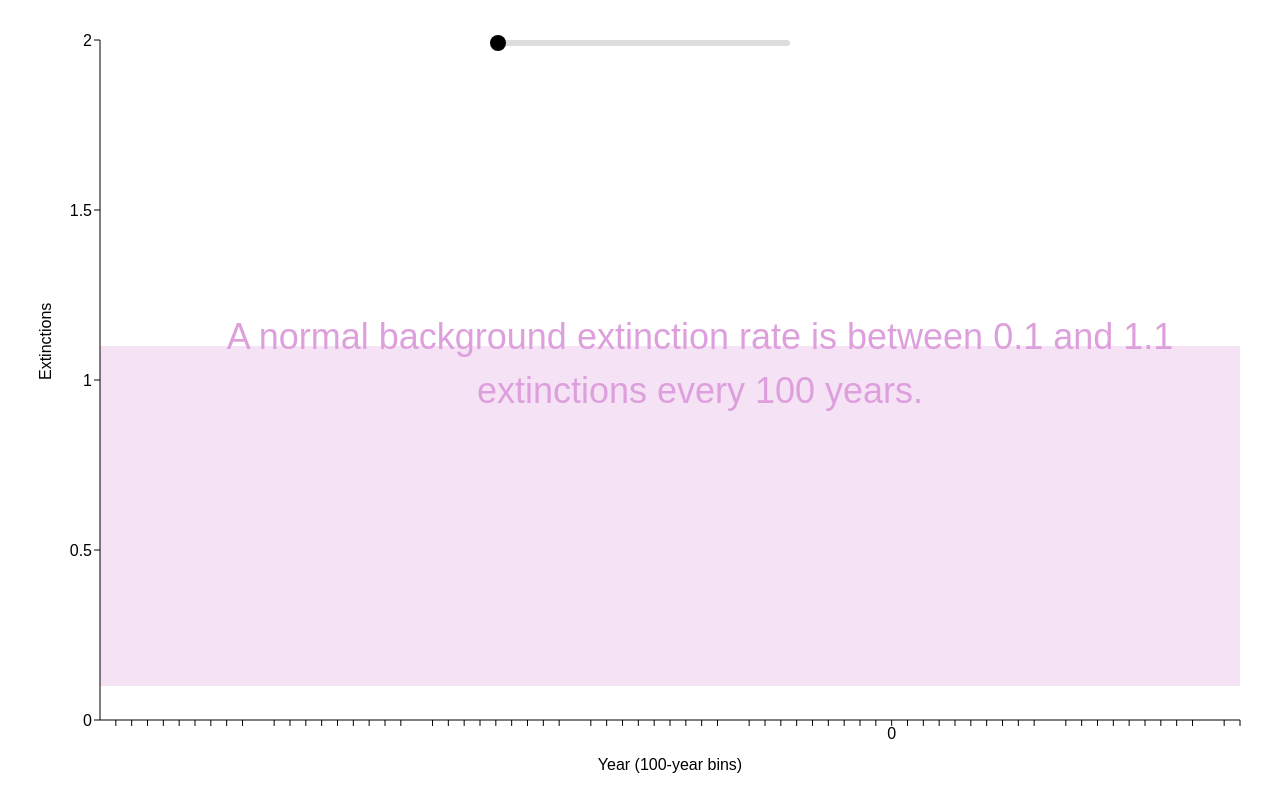
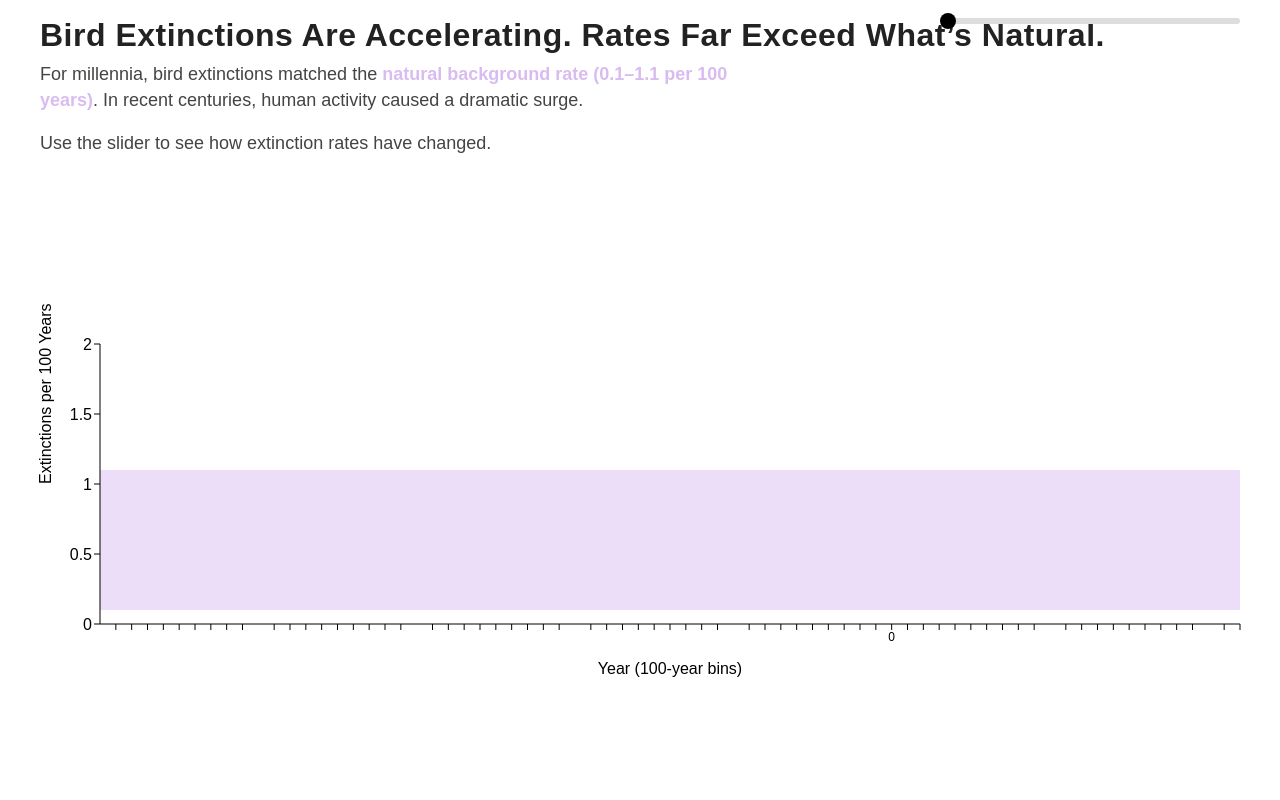
Before and after one commit to intendedsideeffects/birds, a Next.js app: page /charts/line in a window 1280 px wide. Built offline with nearby package versions, Linux system fonts and the light colour scheme.

Commit message:
Subtitle: Add slider instruction as part of subtitle with vertical gap (empty row); layout and chart spacing fixes

```diff
--- a/src/app/charts/AnimatedExtinctionChart.jsx
+++ b/src/app/charts/AnimatedExtinctionChart.jsx
@@ -380,6 +380,70 @@ export default function AnimatedExtinctionChart() {
 
   return (
     <div ref={chartContainerRef} style={{ width: "100vw", height: "100vh", position: "fixed", top: 0, left: 0, background: "#fff", zIndex: 0 }}>
+      {/* Title and subtitle */}
+      <div style={{
+        position: 'absolute',
+        top: 0,
+        left: 40,
+        zIndex: 10,
+        textAlign: 'left',
+        width: 'auto',
+        pointerEvents: 'none',
+        paddingTop: 16,
+      }}>
+        <h1 style={{
+          fontSize: 32,
+          fontWeight: 700,
+          margin: 0,
+          color: '#222',
+          letterSpacing: 0.5,
+          lineHeight: 1.2,
+        }}>
+          Bird Extinctions Are Accelerating. Rates Far Exceed What’s Natural.
+        </h1>
+        <div style={{
+          fontSize: 18,
+          fontWeight: 400,
+          marginTop: 8,
+          color: '#444',
+          lineHeight: 1.4,
+          maxWidth: 700,
+          marginLeft: 0,
+          marginRight: 0,
+        }}>
+          <div>
+            For millennia, bird extinctions matched the <span style={{color: '#A259D9', fontWeight: 600, opacity: 0.4}}>natural background rate (0.1–1.1 per 100 years)</span>. In recent centuries, human activity caused a dramatic surge.
+          </div>
+          <div style={{ height: 18 }}></div>
+          <div>
+            Use the slider to see how extinction rates have changed.
+          </div>
+        </div>
+      </div>
+      {/* Slider info sentence below subtitle, left-aligned, with vertical gap */}
+      {/* Slider row, right-aligned */}
+      <div style={{
+        display: 'flex',
+        alignItems: 'center',
+        justifyContent: 'flex-end',
+        maxWidth: 1200,
+        width: '100%',
+        margin: '18px auto 0 auto',
+        paddingLeft: 0,
+        paddingRight: 0,
+        zIndex: 15,
+        position: 'relative',
+        pointerEvents: 'auto',
+      }}>
+        <input
+          type="range"
+          min="0"
+          max={data.length}
+          value={barEndIndex}
+          onChange={handleSliderChange}
+          style={sliderStyle}
+        />
+      </div>
       {/* Custom slider styles */}
       <style>{`
         input[type="range"]::-webkit-slider-thumb {
@@ -401,28 +465,15 @@ export default function AnimatedExtinctionChart() {
         }
       `}</style>
 
-
-
-      {/* Minimalist slider at top */}
-      <div style={controlsStyle}>
-        <input
-          type="range"
-          min="0"
-          max={data.length}
-          value={barEndIndex}
-          onChange={handleSliderChange}
-          style={sliderStyle}
-        />
-      </div>
-
-      <div ref={chartAreaRef} style={{ width: "100%", height: "100%", position: "relative" }}>
+      {/* Chart area */}
+      <div ref={chartAreaRef} style={{ width: "100%", height: "calc(100% - 220px)", position: "relative", marginTop: 220 }}>
         <ResponsiveContainer width="100%" height="100%">
           <BarChart data={
             (barEndIndex < data.length
               ? data.map((d, i) => ({ ...d, birds_falling: i < barEndIndex ? d.birds_falling : 0, index: i, dataLength: data.length }))
               : data.map((d, i) => ({ ...d, index: i, dataLength: data.length }))
             )
-          } margin={{ top: 40, right: 40, left: 40, bottom: 40 }}>
+          } margin={{ top: 100, right: 40, left: 40, bottom: 160 }}>
             {/* Light purple, half-transparent box for extinction rate range */}
             <rect
               x={0}
@@ -438,17 +489,17 @@ export default function AnimatedExtinctionChart() {
             <ReferenceArea
               y1={0.1}
               y2={1.1}
-              fill="#DDA0DD"
-              fillOpacity={0.3}
+              fill="#A259D9"
+              fillOpacity={0.2}
               ifOverflow="extendDomain"
             />
             <XAxis
               dataKey="year"
               type="number"
-              domain={["dataMin", 2200]}
+              domain={[-5000, 2200]}
               tickFormatter={y => (y % 1000 === 0 ? y.toString() : '')}
               stroke="#000"
-              tick={{ fill: "#000" }}
+              tick={{ fill: "#000", fontSize: 12 }}
               ticks={xTicks}
               axisLine={true}
               tickLine={true}
@@ -474,7 +525,7 @@ export default function AnimatedExtinctionChart() {
                 return value % 1 === 0 ? value.toFixed(0) : value.toFixed(1);
               }}
             >
-              <Label value="Extinctions" angle={-90} position="insideLeft" fill="#000" />
+              <Label value="Extinctions per 100 Years" angle={-90} position="insideLeft" fill="#000" />
             </YAxis>
             <Tooltip content={<CustomTooltip barEndIndex={barEndIndex} />} />
             <Bar
@@ -491,18 +542,7 @@ export default function AnimatedExtinctionChart() {
         </ResponsiveContainer>
         {/* Show the large text in the middle of the purple box, left aligned, shrink with slider */}
         {/* Large centered text in the purple box, always centered, fades out in place when the slider moves past year -4100 */}
-        {mounted && chartAreaRef.current && (
-          <div
-            style={{
-              ...boxLabelStyle,
-              opacity: barEndIndex < 10 ? 1 : 0,
-              pointerEvents: "none",
-              transition: "opacity 0.7s"
-            }}
-          >
-            A normal background extinction rate is between 0.1 and 1.1 extinctions every 100 years.
-          </div>
-        )}
+        {/* (REMOVED large purple phrase as requested) */}
       </div>
     </div>
   );
```
